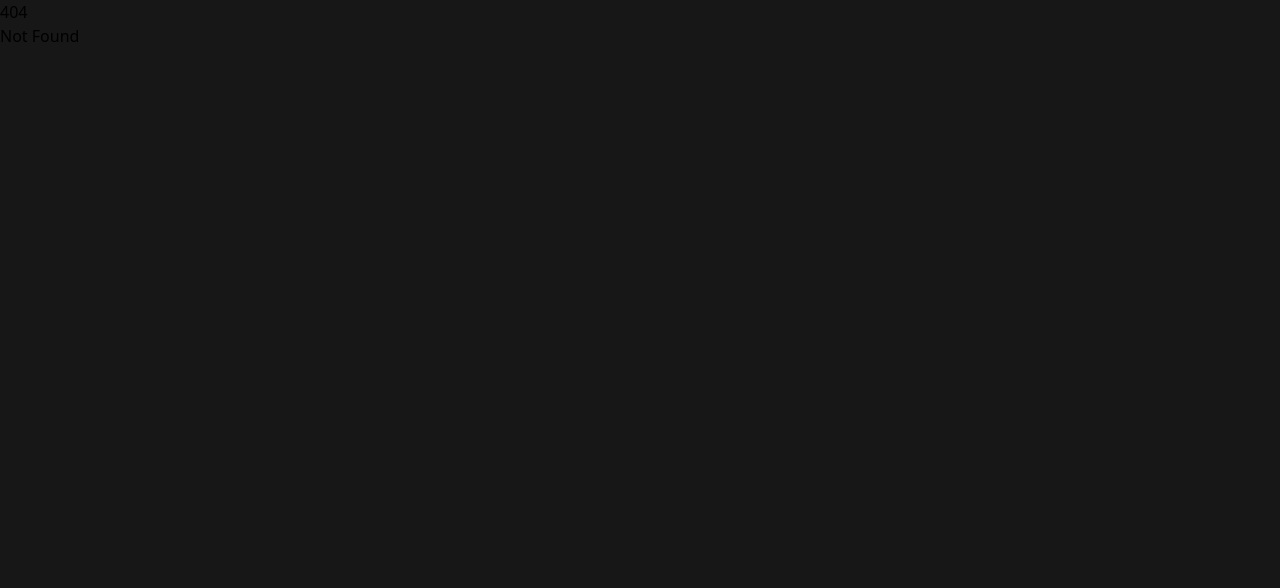
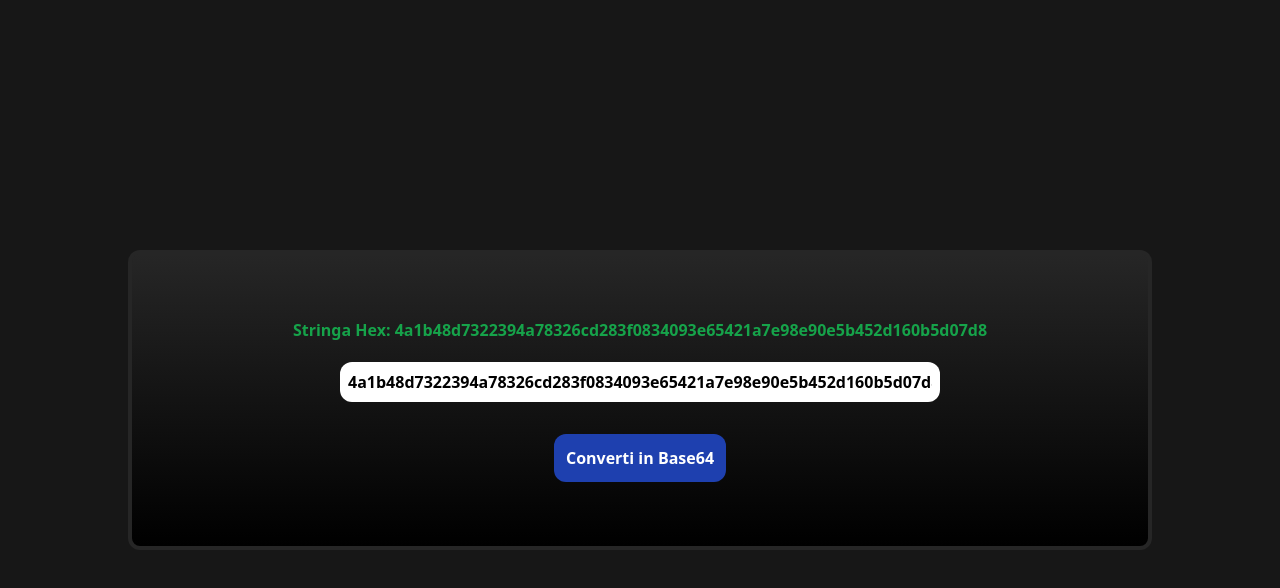
Before and after one commit to Ale31199/GIOCO, a SvelteKit app in the folder gioco/: page /prova in a window 1280 px wide. Before the commit this address had no page. Shown: the top 588 px of the page. Built offline with nearby package versions, Linux system fonts and the light colour scheme.

Commit message:
save di backup! prima della storia

```diff
--- /dev/null
+++ b/gioco/src/routes/prova/+page.svelte
@@ -0,0 +1,26 @@
+<script>
+
+  let hex = '4a1b48d7322394a78326cd283f0834093e65421a7e98e90e5b452d160b5d07d8'
+  let base64;
+
+  const convertiHex=()=>{
+    const Hex = hex.match(/.{1,2}/g)?.map(byte => parseInt(byte, 16))
+
+    base64 = btoa(String.fromCharCode(...Hex))
+  }
+</script>
+
+
+<div class='flex w-[100%] h-[100%] justify-center items-center absolute top-[0%] '>
+
+<div class='text-white justify-center items-center flex flex-col w-[80%] h-[300px] p-4 rounded-xl font-semibold bg-gradient-to-t from-black to-neutral-800 border-4 border-neutral-800'>
+
+  <p class="text-green-600 mb-5">Stringa Hex: {hex}</p>
+  <input bind:value="{hex}" type='text' class="rounded-xl text-black w-[600px] outline-none p-2" />
+  <button on:click="{()=>convertiHex()}" class="bg-blue-800 hover:bg-teal-700 mt-8 p-3 transition rounded-xl ">Converti in Base64</button>
+
+  {#if base64}
+  <p class="absolute top-[70%] text-lg" >Risultato codice Base64: {base64}</p>
+  {/if}
+</div>
+</div>
--- a/gioco/tailwind.config.js
+++ b/gioco/tailwind.config.js
@@ -1,6 +1,6 @@
 /** @type {import('tailwindcss').Config} */
 export default {
-	content: ['./src/**/*.{html,js,svelte,ts}'],
+	content: ['./src/**/*.{html,svelte}'],
 	theme: {
 		extend: {},
 	},
```
